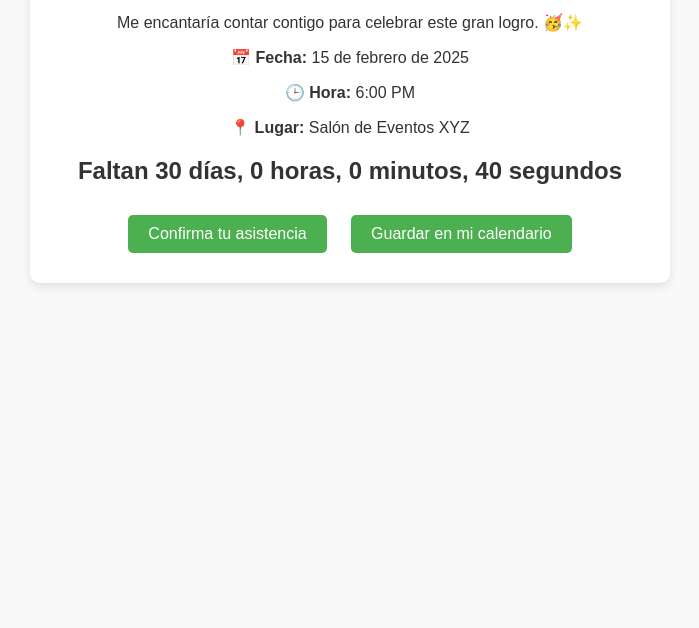
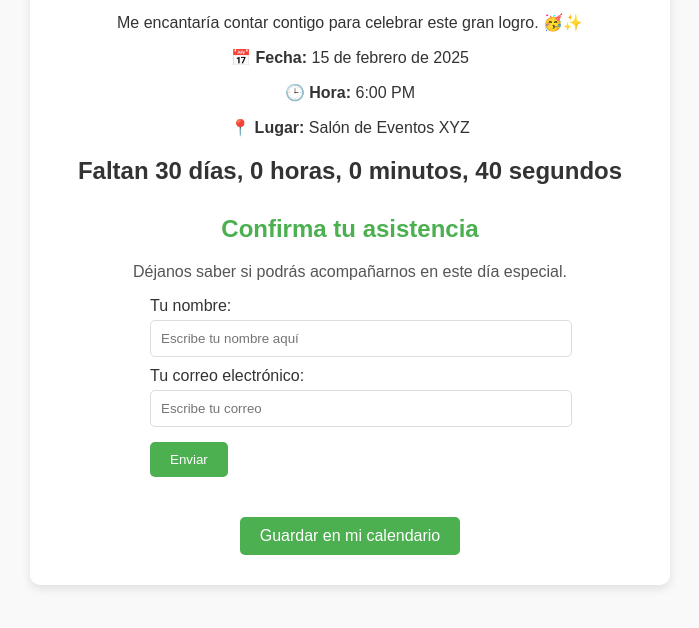
Before and after one commit to Valeria-Oliveros/invitation, a plain HTML site: page index.html in a window 1280 px wide. Shown: the part 122-750 px from the top of the page, without its empty margins (290-989 px from the left). Drawn offline with Linux system fonts and the light colour scheme.

Commit message:
Update index.html

```diff
--- a/index.html
+++ b/index.html
@@ -56,7 +56,37 @@
 
         <div class="countdown" id="countdown">Faltan X días, X horas, X minutos, X segundos</div>
 
-        <a href="https://forms.gle/TU_ENLACE" class="button" target="_blank">Confirma tu asistencia</a>
+        <section style="text-align: center; margin: 30px auto;">
+            <h2 style="color: #4CAF50; font-size: 24px;">Confirma tu asistencia</h2>
+            <p style="color: #555;">Déjanos saber si podrás acompañarnos en este día especial.</p>
+
+            <form action="https://formspree.io/f/mvggnpoy" method="POST" style="max-width: 400px; margin: 0 auto; text-align: left;">
+                <label for="nombre" style="display: block; margin: 10px 0 5px;">Tu nombre:</label>
+
+                <input
+                    type="text"
+                    id="nombre"
+                    name="nombre"
+                    placeholder="Escribe tu nombre aquí"
+                    required
+                    style="width: 100%; padding: 10px; border: 1px solid #ddd; border-radius: 5px;">
+
+                <label for="email" style="display: block; margin: 10px 0 5px;">Tu correo electrónico:</label>
+                <input
+                    type="email"
+                    id="email"
+                    name="email"
+                    placeholder="Escribe tu correo"
+                    required
+                    style="width: 100%; padding: 10px; border: 1px solid #ddd; border-radius: 5px;">
+
+                <button
+                    type="submit"
+                    style="margin-top: 15px; padding: 10px 20px; background-color: #4CAF50; color: white; border: none; border-radius: 5px; cursor: pointer;">
+                    Enviar
+                </button>
+            </form>
+        </section>
         <a href="https://addevent.com/" class="button" target="_blank">Guardar en mi calendario</a>
     </div>
 
```
